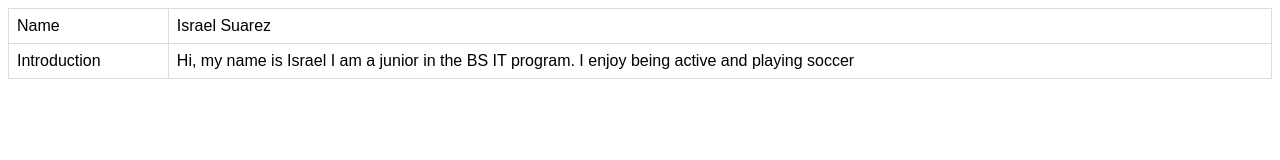
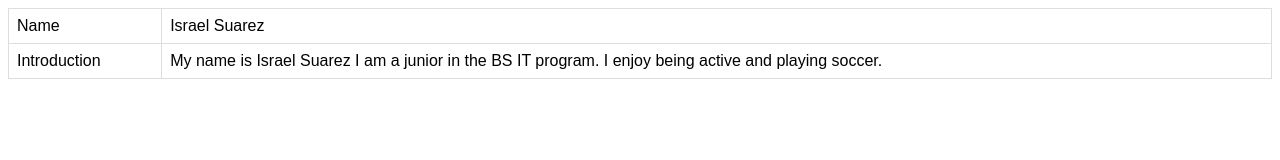
Before and after one commit to isuarezs/isuarezs.github.io, a plain HTML site: page index.html in a window 1280 px wide. Drawn offline with Linux system fonts and the light colour scheme.

Commit message:
Update index.html

```diff
--- a/index.html
+++ b/index.html
@@ -23,7 +23,7 @@ td, th {
   </tr>
   <tr>
     <td> Introduction</td>
-    <td> Hi, my name is Israel I am a junior in the BS IT program. I enjoy being active and playing soccer </td>
+    <td> My name is Israel Suarez I am a junior in the BS IT program. I enjoy being active and playing soccer. </td>
   </tr>
 </table>
 </body>
```
